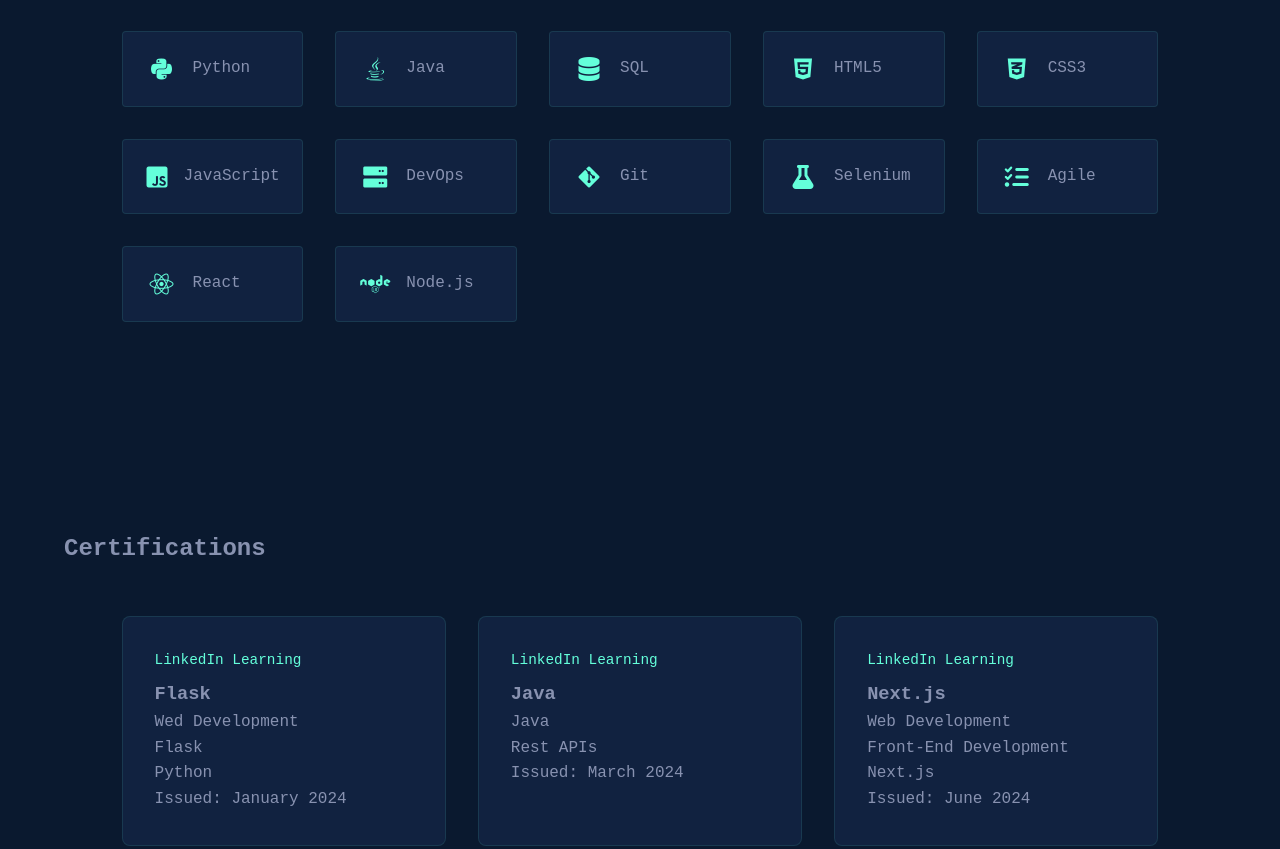
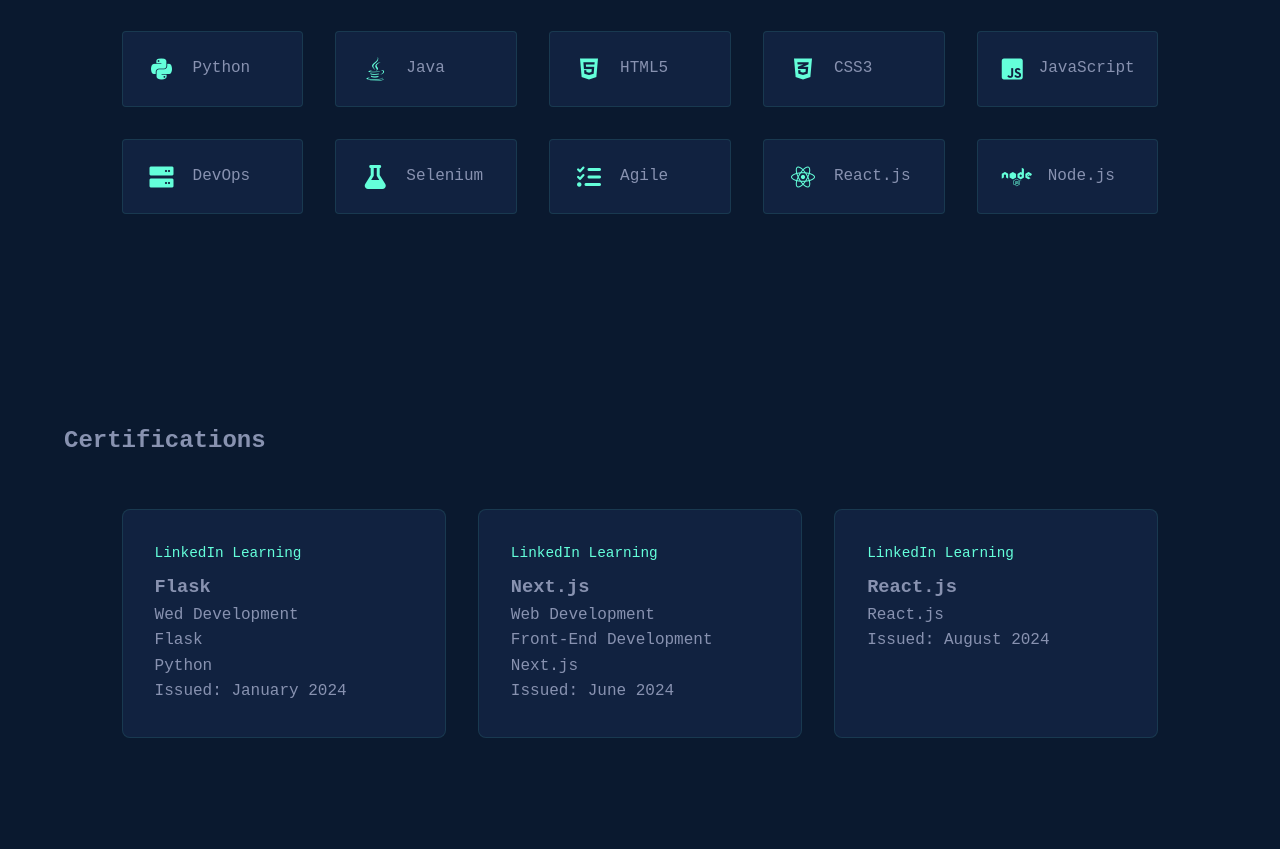
Before and after one commit to Harnam-stack/My-Portfolio, a plain HTML site: page index.html in a window 1280 px wide. Shown: the part 1180-2029 px from the top of the page. Drawn offline with Linux system fonts and the light colour scheme.

Commit message:
modified

```diff
--- a/index.html
+++ b/index.html
@@ -44,10 +44,6 @@
                 Java
             </div>
             <div class="skill-item">
-                <i class="fas fa-database"></i>
-                SQL
-            </div>
-            <div class="skill-item">
                 <i class="fab fa-html5"></i>
                 HTML5
             </div>
@@ -64,10 +60,6 @@
                 DevOps
             </div>
             <div class="skill-item">
-                <i class="fab fa-git-alt"></i>
-                Git
-            </div>
-            <div class="skill-item">
                 <i class="fas fa-flask"></i>
                 Selenium
             </div>
@@ -77,7 +69,7 @@
             </div>
             <div class="skill-item">
                 <i class="fab fa-react"></i>
-                React
+                React.js
             </div>
             <div class="skill-item">
                 <i class="fab fa-node"></i>
@@ -94,12 +86,6 @@
                 <h3>Flask</h3>
                 <p>Wed Development<br> Flask<br> Python</p>
                 <div class="cert-date">Issued: January 2024</div>
-            </div>
-            <div class="cert-card">
-                <div class="cert-issuer">LinkedIn Learning</div>
-                <h3>Java</h3>
-                <p>Java <br> Rest APIs</p>
-                <div class="cert-date">Issued: March 2024</div>
             </div>
             <div class="cert-card">
                 <div class="cert-issuer">LinkedIn Learning</div>
```
